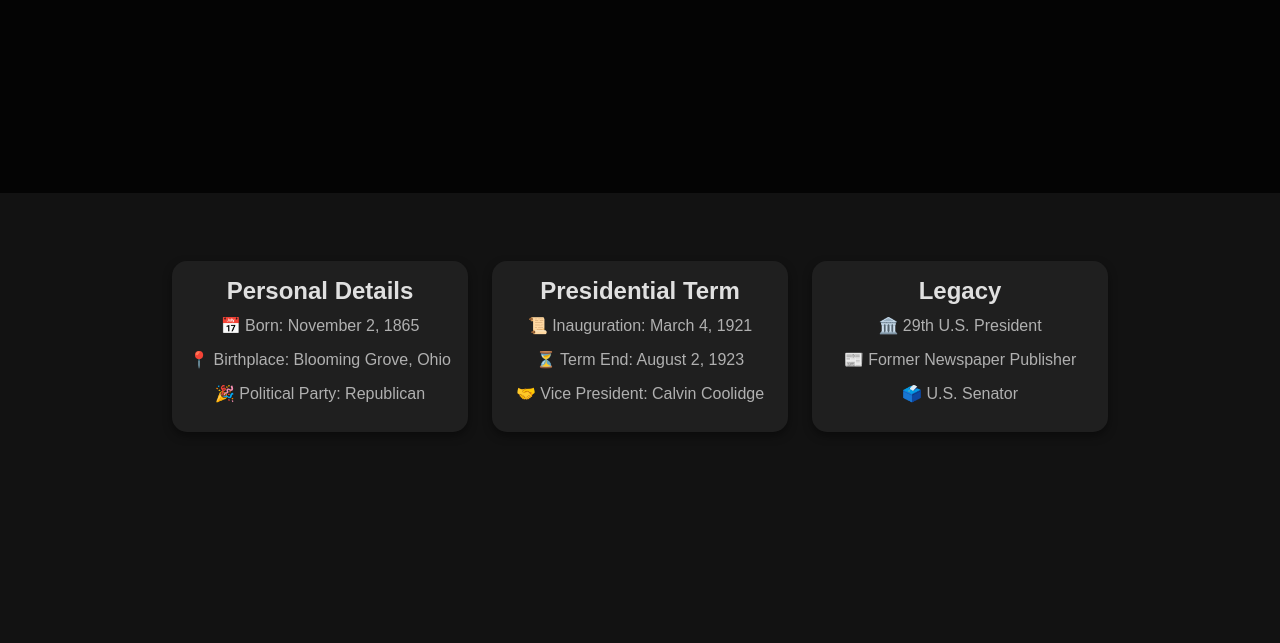
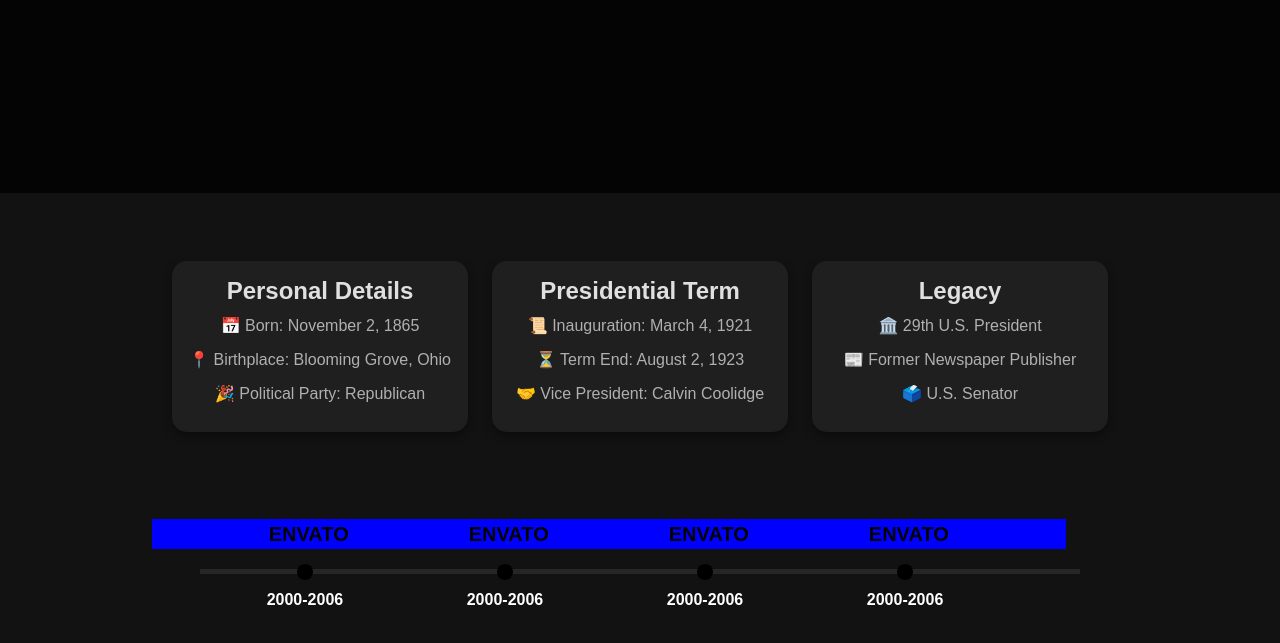
Before and after one commit to michaellidonni/PresidentialBiography, a plain HTML site: page index.html in a window 1280 px wide. Shown: the part 403-1046 px from the top of the page. Before the commit the page ends 855 px from the top, so only its background shows below. Drawn offline with nearby package versions, Linux system fonts and the light colour scheme.

Commit message:
Made timeline with HTML and CSS need to figure out JS

```diff
--- a/index.html
+++ b/index.html
@@ -114,6 +114,50 @@
           </div>
         </div>
       </div>
+      <div class="row">
+        <div class="col-12">
+          <!-- Timeline -->
+          <div class="wrapper">
+            <div class="timeline">
+              <div class="line"></div>
+              <div class="item active">
+                <span>2000-2006</span>
+                <div class="text">
+                  <a href="#">
+                    <span>Envato</span>
+                  </a>
+                </div>
+              </div>
+              <div class="item active">
+                <span>2000-2006</span>
+                <div class="text">
+                  <a href="#">
+                    <span>Envato</span>
+                  </a>
+                </div>
+              </div>
+              <div class="item active">
+                <span>2000-2006</span>
+                <div class="text">
+                  <a href="#">
+                    <span>Envato</span>
+                  </a>
+                </div>
+              </div>
+              <div class="item active">
+                <span>2000-2006</span>
+                <div class="text">
+                  <a href="#">
+                    <span>Envato</span>
+                  </a>
+                </div>
+              </div>
+            </div>
+          </div>
+
+          <!-- Timeline -->
+        </div>
+      </div>
     </main>
     <footer>
       <!-- place footer here -->
@@ -130,5 +174,6 @@
       integrity="sha384-BBtl+eGJRgqQAUMxJ7pMwbEyER4l1g+O15P+16Ep7Q9Q+zqX6gSbd85u4mG4QzX+"
       crossorigin="anonymous"
     ></script>
+    <script src="script.js"></script>
   </body>
 </html>
--- a/style.css
+++ b/style.css
@@ -77,3 +77,98 @@ body {
   list-style: none;
   color: #b0b0b0;
 }
+
+.wrapper {
+  position: relative;
+  color: white;
+  text-align: center;
+  margin: 0 auto;
+  display: block;
+  width: 100%;
+  height: 240px;
+}
+.line {
+  display: block;
+  width: 70%;
+  height: 5px;
+  background: #262626;
+  position: absolute;
+  top: 49%;
+  left: 15%
+}
+
+.wrapper .timeline {
+  height: 100%;
+}
+
+.item {
+  width: 6%;
+  display: inline-block;
+  position: relative;
+  height: 100%;
+  margin-right: 70px;
+  transition: width .5s;
+  z-index: 1;
+}
+
+.item > span {
+  height: 32px;
+  display: block;
+  font-weight: bold;
+  position:absolute;
+  top: 50%;
+  margin-top: -8px;
+  width: 100%;
+  cursor: pointer;
+}
+
+.item > span:before {
+  content: '';
+  display: block;
+  width: 16px;
+  height: 16px;
+  background: #000;
+  margin: 0 auto 8px;
+  border-radius: 50%;
+}
+
+.text {
+  display: none;
+  position: absolute;
+  left: 0;
+  top: 50%;
+  margin-top: -50%;
+  width: 100%;
+}
+
+.text a{
+  display: block;
+  width: 100%;
+  height: 100%;
+}
+
+.text a span{
+  position: absolute;
+  width: 250%;
+  margin-left: -72%;
+  bottom: -40px;
+  left: 0;
+  font-size: 20px;
+  text-transform: uppercase;
+  text-decoration: none;
+  white-space: nowrap;
+  color: #000;
+  font-weight: bold;
+  background-color: blue;
+}
+
+.text a span:after {
+  margin-left: 5px;
+}
+
+.item.active{
+  width: 10%;
+}
+.item.active .text{
+  display: block;
+}
```
